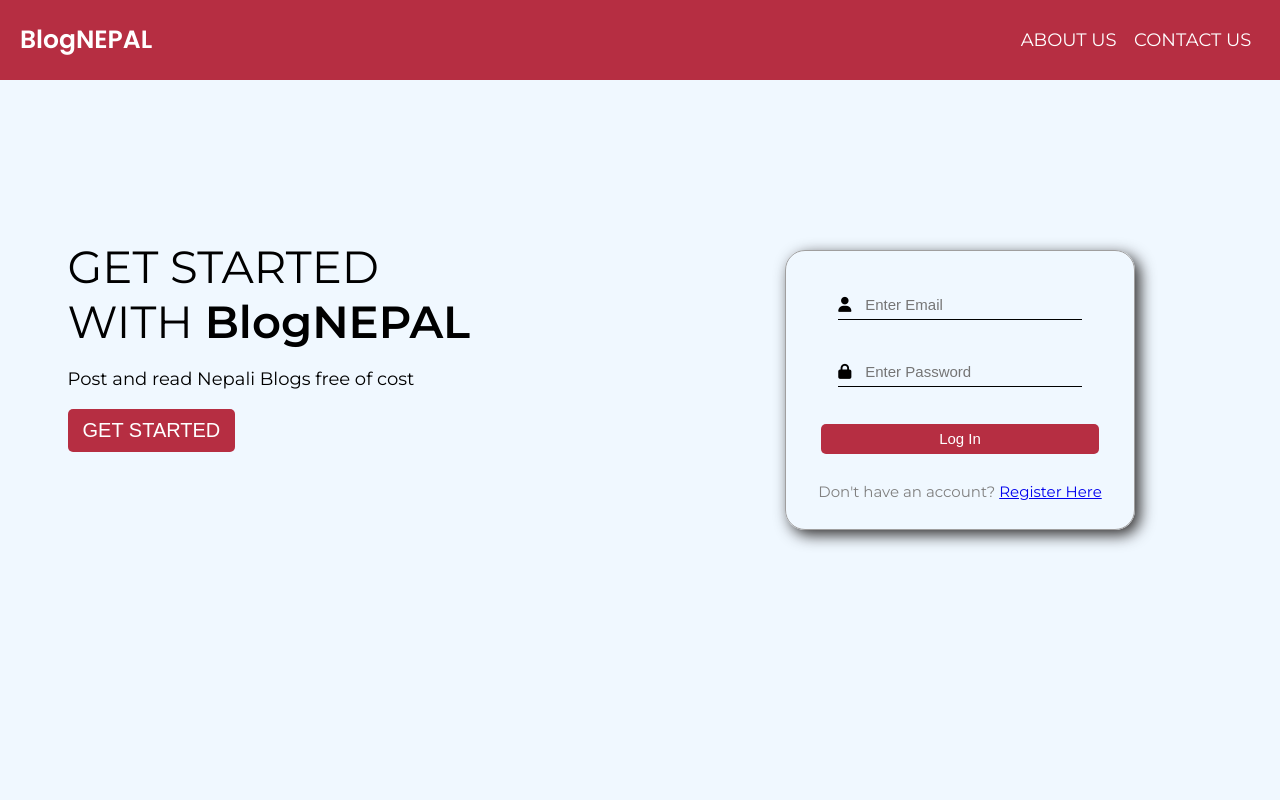
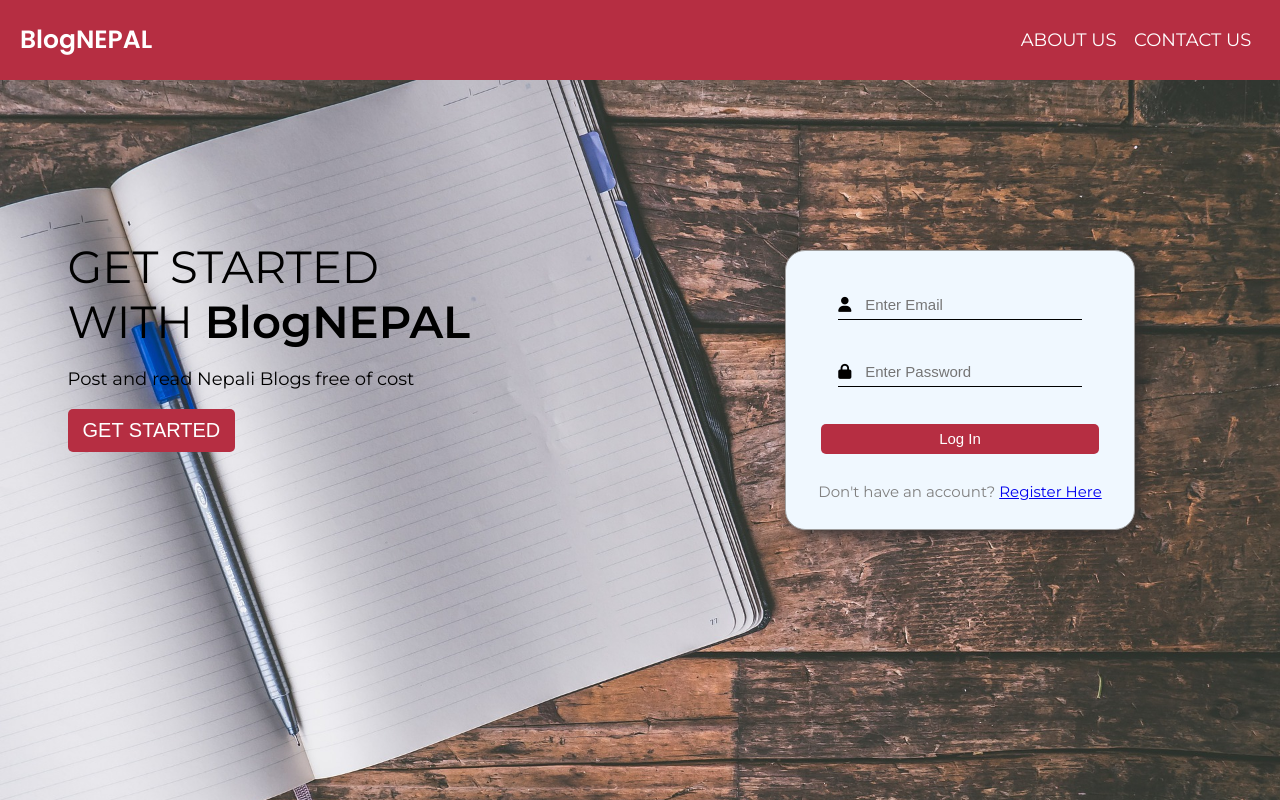
Before and after one commit to ghimiresaurav/blogNEPAL, a website: page public/index.html in a window 1280 px wide. Drawn offline with Linux system fonts and the light colour scheme.

Commit message:
add background image in home page

```diff
--- a/public/css/home.css
+++ b/public/css/home.css
@@ -54,6 +54,19 @@ nav a {
   display: flex;
   justify-content: center;
   align-items: center;
+  position: relative;
+}
+
+#main::before {
+  position: absolute;
+  top: 0px;
+  right: 0px;
+  bottom: 0px;
+  left: 0px;
+  content: "";
+  background-image: url("../assets/avatars/journal.jpg");
+  background-size: cover;
+  background-color: rgba(0, 0, 0, 0.25);
 }
 
 #left,
@@ -82,6 +95,8 @@ nav a {
 #get-started {
   width: 405px;
   transform: translate(-50px, -95px);
+  opacity: 1;
+
 }
 
 #pi {
@@ -90,6 +105,11 @@ nav a {
 
 #pii {
   font-size: 18px;
+  animation: myMove 5s infinite;
+}
+
+@keyframes myMove {
+  50% {font-weight: bold;}
 }
 
 #get-started-btn {
@@ -122,6 +142,8 @@ form {
 #login-form {
   height: 280px;
   transform: translateY(-50px);
+  background-color: aliceblue;
+  opacity: 1 ;
 }
 
 #register-form {
```
Also changed, not shown: public/assets/avatars/journal.jpg (added).
